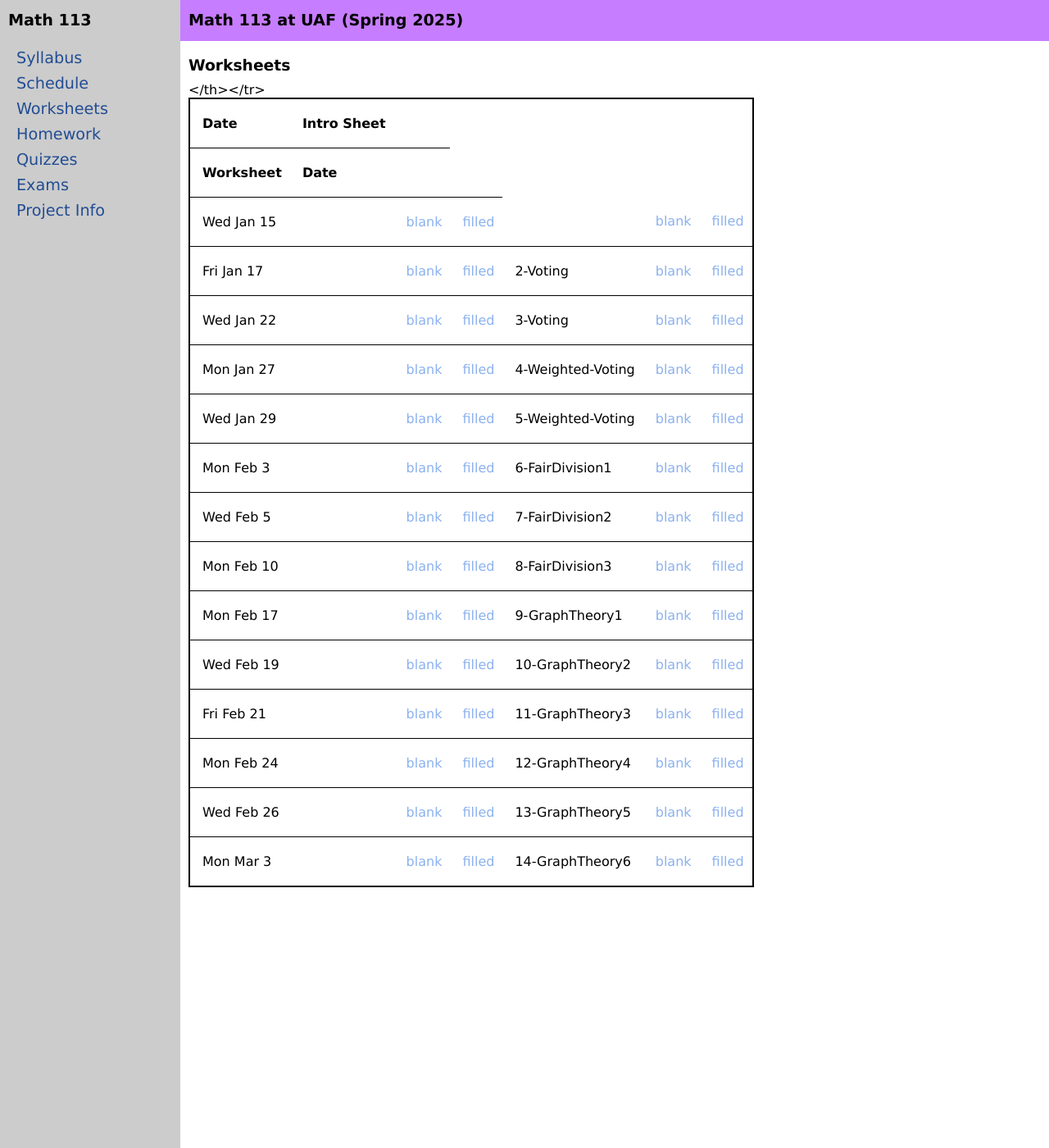
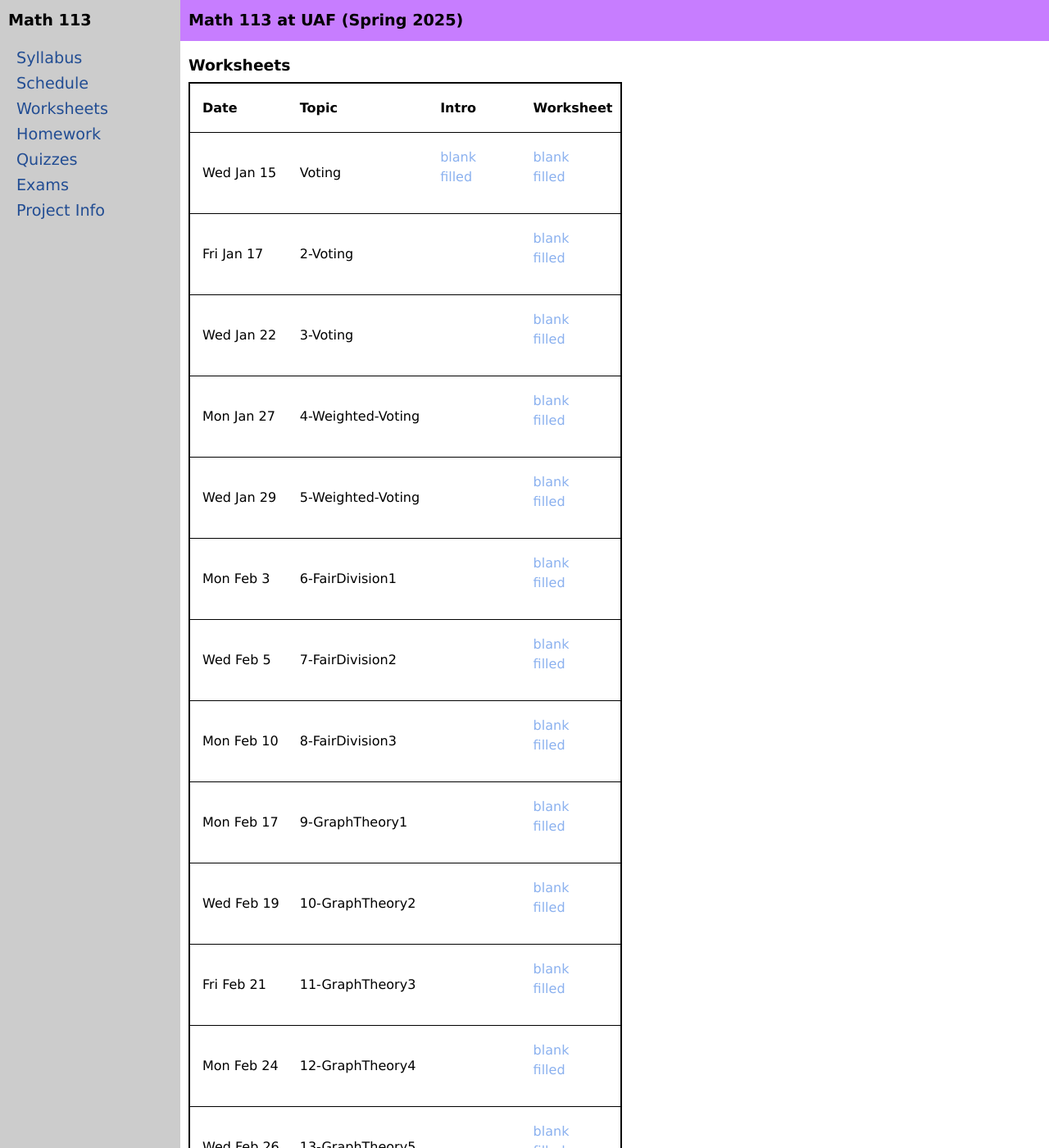
Before and after one commit to uaf-math/math113, a Jekyll site: the page built from worksheets.md, in a window 1280 px wide and 1400 px high. Shown: the whole window at 82% size. Built offline with Jekyll 4.4.1, drawn with Linux system fonts in a browser that asks for light colours.

Commit message:
worksheet page: new format, uses _includes/worksheet_table.md

```diff
--- a/_includes/worksheet_table.md
+++ b/_includes/worksheet_table.md
@@ -1,30 +1,37 @@
 {% assign data = include.data %}
 <table class="asst-table">
-{% for ws in data.worksheets %}
+<tr><th>Date</th><th>Topic</th><th>Intro &nbsp; &nbsp; &nbsp; &nbsp;</th><th>Worksheet</th></tr>
+{% for ws in data.worksheets %} <!-- dummy comment to show comment syntax -->
 <tr>
-	<td>{{ ws.name }}</td>
+	<td>{{ ws.date }}</td>
+	<td>{{ ws.topic }}</td>
 	<td>
 		<table class="inner">
-			{% if ws.blank %}
-		  <tr>
+		    <tr>
+				{% if ws.iblank %}
+			    <td><a href="{{ data.ihome }}/{{ ws.iblank }}">blank</a></td>
+			    {% endif %}
+			</tr>
+			<tr>
+ 			    {% if ws.ifilled %}
+			    <td><a href="{{ data.ihome }}/{{ ws.ifilled }}">filled</a></td>
+			    {% endif %}
+			</tr>
+		</table>
+		<div style="padding-bottom: 10px"></div>
+	</td>
+	<td>
+		<table class="inner">
+		    <tr>
+				{% if ws.blank %}
 			    <td><a href="{{ data.home }}/{{ ws.blank }}">blank</a></td>
+			    {% endif %}
 			</tr>
-			{% endif %}
-			{% if ws.solutions %}
 			<tr>
-			    <td><a href="{{ data.home }}/{{ ws.solutions }}">solutions</a></td>
+ 			    {% if ws.filled %}
+			    <td><a href="{{ data.home }}/{{ ws.filled }}">filled</a></td>
+			    {% endif %}
 			</tr>
-			{% endif %}
-			{% if ws.file %}
-		  <tr>
-			    <td><a href="{{ data.home }}/{{ ws.file }}">Matlab code</a></td>
-			</tr>
-			{% endif %}
-			{% if ws.image %}
-		  <tr>
-			    <td><a href="{{ data.home }}/{{ ws.image }}">output image</a></td>
-			</tr>
-			{% endif %}
 		</table>
 		<div style="padding-bottom: 10px"></div>
 	</td>
--- a/worksheets.md
+++ b/worksheets.md
@@ -5,39 +5,4 @@ title: Math F113 Math in Society at UAF
 
 ### Worksheets
 
-<div class="x-scroll">
-<table class="asst-table">
-<tr><th>Date</th><th>Intro Sheet</th></th><th> </th></tr><th>Worksheet</th><th>Date</th><th> </th><th> </th></tr>
-{% for c in site.data.worksheets %}
-<tr valign="top">
-  <td>{% for s in c.sections %}{{ s.date }}{% endfor %}</td>
-  <td>
-    {{ c.intro }}
- </td>
-  <td>
-    {% for s in c.sections %}
-       <a href="assets/introsheets/S25/{{s.iblank}}">blank</a>
-    {% endfor %}
- </td>
-  <td>
-    {% for s in c.sections %}
-      <a href="assets/introsheets/S25/{{s.ifilled}}">filled</a>
-    {% endfor %}
- </td>
-  <td>
-    {{ c.worksheet }}
- </td>
-  <td>
-    {% for s in c.sections %}
-       <a href="assets/worksheets/S25/{{s.blank}}">blank</a>
-    {% endfor %}
- </td>
-  <td>
-    {% for s in c.sections %}
-      <a href="assets/worksheets/S25/{{s.filled}}">filled</a>
-    {% endfor %}
- </td>
-</tr>
-{% endfor %}
-</table>
-</div>
+{% include worksheet_table.md  data=site.data.worksheets %}
```
Also changed, not shown: _data/worksheets.yml (+61 -73 lines).
